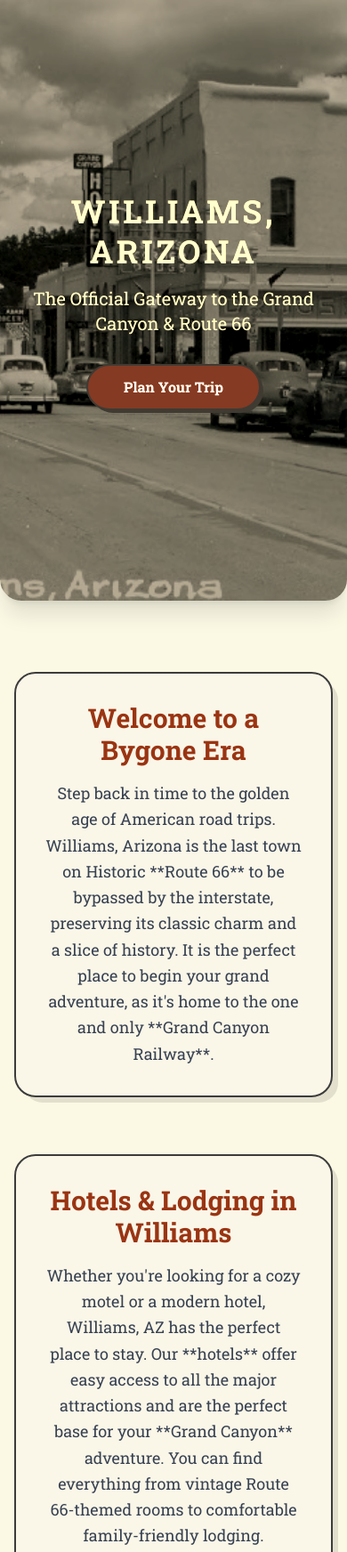
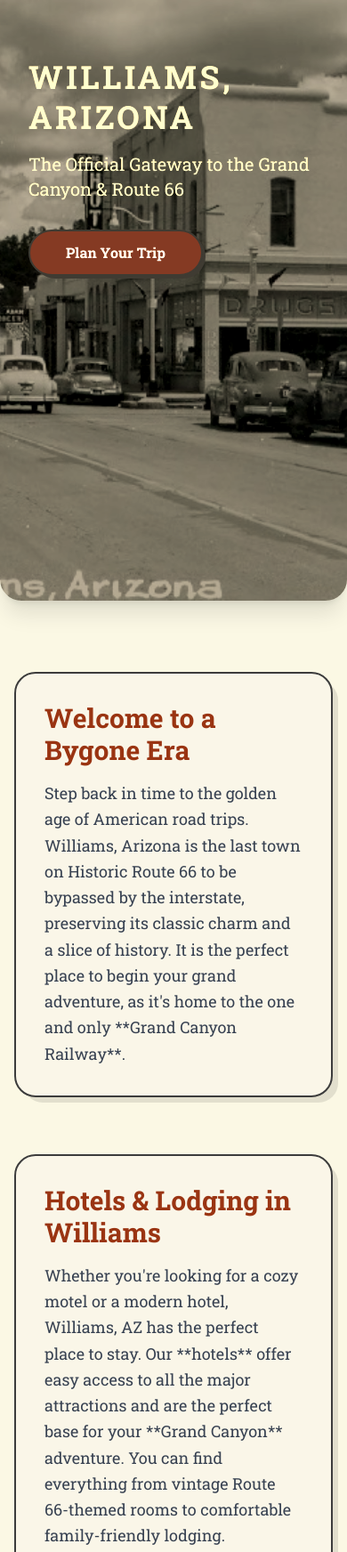
Before and after one commit to parthyp/thewilliamsaz, a plain HTML site: page index.html in a window 390 px wide. Shown: the top 1744 px of the page at 89% size. Drawn offline with nearby package versions, Linux system fonts and the light colour scheme.

Commit message:
Update index.html

```diff
--- a/index.html
+++ b/index.html
@@ -30,24 +30,33 @@
             background-image: url('./williamsaz.jpeg');
             background-size: cover;
             background-position: center;
-            background-attachment: scroll; /* Changed from fixed for better mobile performance */
+            background-attachment: scroll;
             filter: sepia(0.4) saturate(1.2) contrast(1.1);
-            min-height: 100vh; /* Full viewport height on mobile */
-            padding: 2rem 1rem; /* Add padding for mobile */
+            min-height: 100vh;
+            padding: 2rem 1rem;
         }
 
-        /* Media queries for responsive design */
+        /* Mobile text alignment */
         @media screen and (max-width: 768px) {
+            .text-align-mobile {
+                text-align: left !important;
+            }
+            .justify-mobile {
+                justify-content: flex-start !important;
+            }
             .hero-vintage {
-                background-attachment: scroll; /* Ensure scroll on mobile */
+                background-attachment: scroll;
                 background-position: top center;
-                min-height: 60vh; /* Shorter height on mobile */
+                min-height: 60vh;
+            }
+            .content-wrapper {
+                padding-left: 1.5rem;
             }
         }
 
         @media screen and (max-width: 480px) {
             .hero-vintage {
-                min-height: 50vh; /* Even shorter on small phones */
+                min-height: 50vh;
             }
         }
 
@@ -77,7 +86,7 @@
         }
 
         .card-content.active {
-            max-height: 500px; /* A value large enough to fit the content */
+            max-height: 500px;
             transition: max-height 0.6s ease-in;
         }
 
@@ -100,34 +109,36 @@
 <body class="antialiased">
 
     <!-- Hero Section with Vintage Image -->
-    <header class="hero-vintage relative flex items-center justify-center text-center text-white min-h-[80vh] rounded-b-3xl overflow-hidden shadow-xl">
+    <header class="hero-vintage relative flex items-start sm:items-center justify-start sm:justify-center min-h-[80vh] rounded-b-3xl overflow-hidden shadow-xl">
         <div class="absolute inset-0 bg-black opacity-40"></div>
-        <div class="relative z-10 px-4 py-8 max-w-4xl">
+        <div class="relative z-10 px-4 py-8 max-w-4xl w-full content-wrapper">
+            <div class="text-align-mobile sm:text-center">
                 <h1 class="text-4xl sm:text-6xl md:text-7xl font-bold tracking-widest leading-tight text-yellow-100">
                     WILLIAMS, ARIZONA
                 </h1>
                 <h2 class="text-xl sm:text-2xl mt-4 text-yellow-100">
                     The Official Gateway to the Grand Canyon & Route 66
                 </h2>
-            <!-- Added the "Plan Your Trip" button to the hero section -->
+                <div class="flex justify-mobile sm:justify-center">
                     <a href="https://expedia.com/affiliates/expedia-home.qdST5c9" target="_blank" class="inline-block mt-8 rounded-full btn-vintage font-bold">
                         Plan Your Trip
                     </a>
                 </div>
+            </div>
+        </div>
     </header>
 
     <main class="container mx-auto p-4 sm:p-8">
-
         <!-- About Section -->
-        <section class="my-16 text-center max-w-4xl mx-auto vintage-card p-8 rounded-3xl">
+        <section class="my-16 text-align-mobile sm:text-center max-w-4xl mx-auto vintage-card p-8 rounded-3xl">
             <h2 class="text-3xl sm:text-4xl font-bold mb-4 text-orange-800">Welcome to a Bygone Era</h2>
             <p class="text-lg text-gray-700 leading-relaxed">
-                Step back in time to the golden age of American road trips. Williams, Arizona is the last town on Historic **Route 66** to be bypassed by the interstate, preserving its classic charm and a slice of history. It is the perfect place to begin your grand adventure, as it's home to the one and only **Grand Canyon Railway**.
+                Step back in time to the golden age of American road trips. Williams, Arizona is the last town on Historic Route 66 to be bypassed by the interstate, preserving its classic charm and a slice of history. It is the perfect place to begin your grand adventure, as it's home to the one and only **Grand Canyon Railway**.
             </p>
         </section>
 
         <!-- Accommodations Section -->
-        <section class="my-16 text-center max-w-4xl mx-auto vintage-card p-8 rounded-3xl">
+        <section class="my-16 text-align-mobile sm:text-center max-w-4xl mx-auto vintage-card p-8 rounded-3xl">
             <h2 class="text-3xl sm:text-4xl font-bold mb-4 text-orange-800">Hotels & Lodging in Williams</h2>
             <p class="text-lg text-gray-700 leading-relaxed">
                 Whether you're looking for a cozy motel or a modern hotel, Williams, AZ has the perfect place to stay. Our **hotels** offer easy access to all the major attractions and are the perfect base for your **Grand Canyon** adventure. You can find everything from vintage Route 66-themed rooms to comfortable family-friendly lodging.
@@ -180,7 +191,7 @@
         </section>
 
         <!-- Nearby Attractions Section -->
-        <section class="my-16 text-center max-w-4xl mx-auto vintage-card p-8 rounded-3xl">
+        <section class="my-16 text-align-mobile sm:text-center max-w-4xl mx-auto vintage-card p-8 rounded-3xl">
             <h2 class="text-3xl sm:text-4xl font-bold mb-4 text-orange-800">Popular Nearby Sites</h2>
             <p class="text-lg text-gray-700 leading-relaxed mb-8">
                 Your Williams adventure doesn't stop here. The town is the perfect launchpad for exploring some of Northern Arizona's most spectacular destinations.
@@ -254,7 +265,7 @@
     </main>
 
     <!-- Footer -->
-    <footer class="bg-gray-800 text-white text-center p-6 sm:p-8 mt-16 rounded-t-3xl shadow-2xl">
+    <footer class="bg-gray-800 text-white text-align-mobile sm:text-center p-6 sm:p-8 mt-16 rounded-t-3xl shadow-2xl">
         <p class="text-sm sm:text-base tracking-widest">&copy; 2024 Williams, AZ. All rights reserved.</p>
     </footer>
 
@@ -264,14 +275,8 @@
             accordion.addEventListener('click', () => {
                 const content = accordion.querySelector('.card-content');
                 const icon = accordion.querySelector('span');
-
                 content.classList.toggle('active');
-
-                if (content.classList.contains('active')) {
-                    icon.textContent = '-';
-                } else {
-                    icon.textContent = '+';
-                }
+                icon.textContent = content.classList.contains('active') ? '-' : '+';
             });
         });
     </script>
```
Lines whose indentation alone changed are shown as unchanged.
